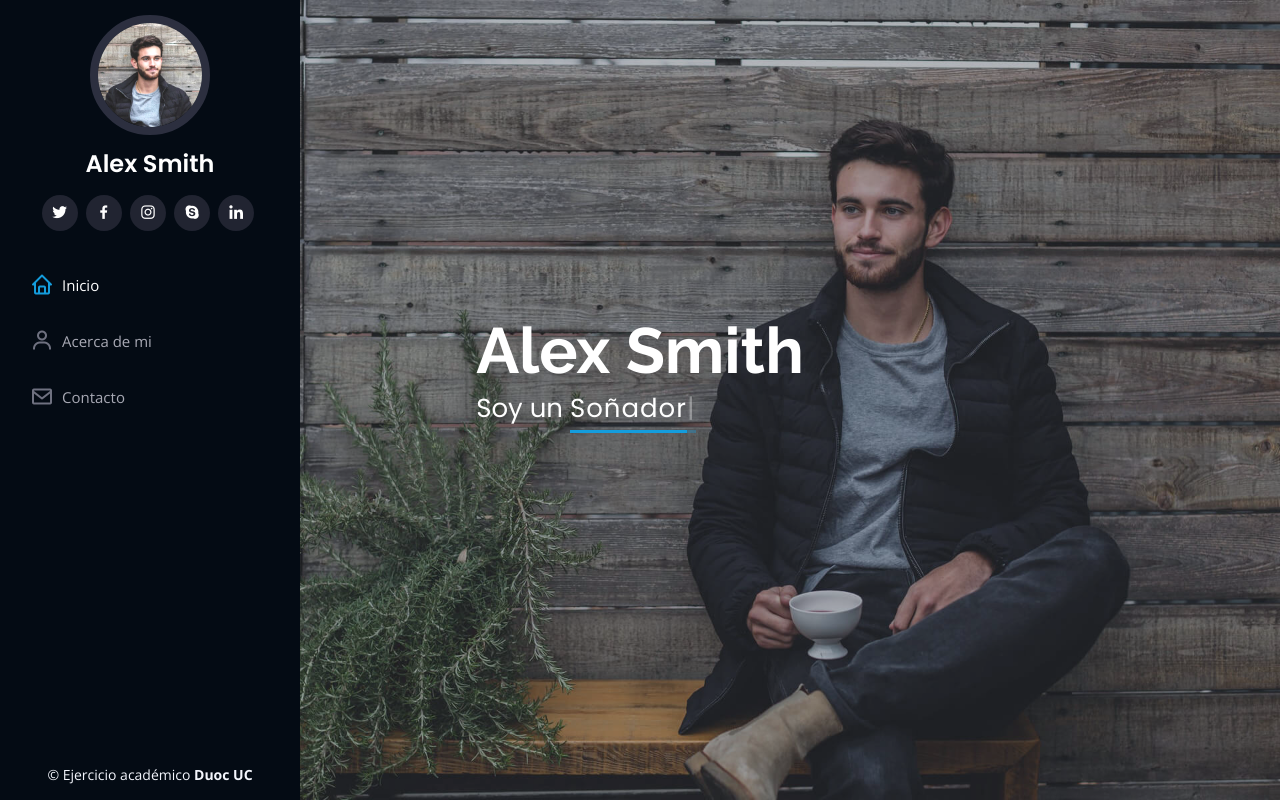
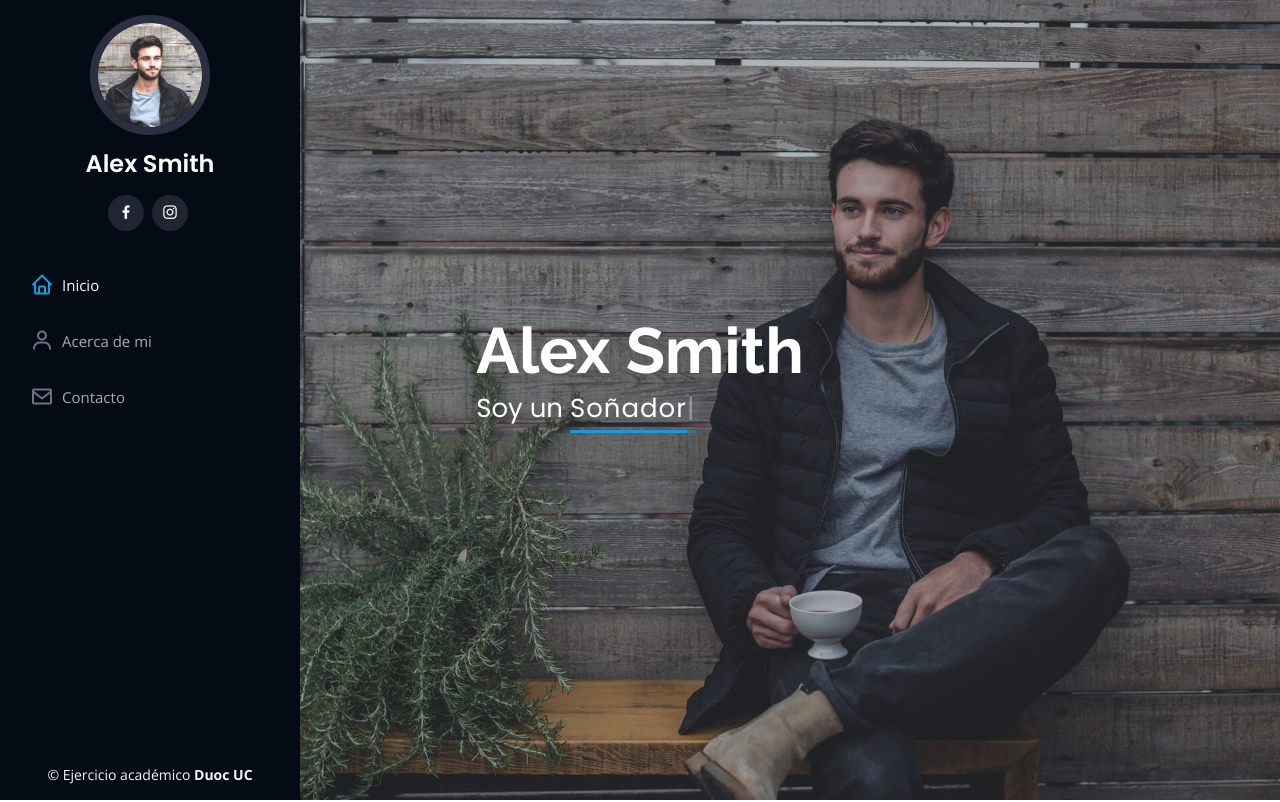
Before and after one commit to ddwduocvina/repo-taller-academico, a plain HTML site: page index.html in a window 1280 px wide. Shown: the top 802 px of the page. Drawn offline with nearby package versions, Linux system fonts and the light colour scheme.

Commit message:
Update index.html

```diff
--- a/index.html
+++ b/index.html
@@ -49,11 +49,8 @@
         <img src="assets/img/profile-img.jpg" alt="" class="img-fluid rounded-circle">
         <h1 class="text-light"><a href="index.html">Alex Smith</a></h1>
         <div class="social-links mt-3 text-center">
-          <a href="#" class="twitter"><i class="bx bxl-twitter"></i></a>
           <a href="#" class="facebook"><i class="bx bxl-facebook"></i></a>
           <a href="#" class="instagram"><i class="bx bxl-instagram"></i></a>
-          <a href="#" class="google-plus"><i class="bx bxl-skype"></i></a>
-          <a href="#" class="linkedin"><i class="bx bxl-linkedin"></i></a>
         </div>
       </div>
 
```
